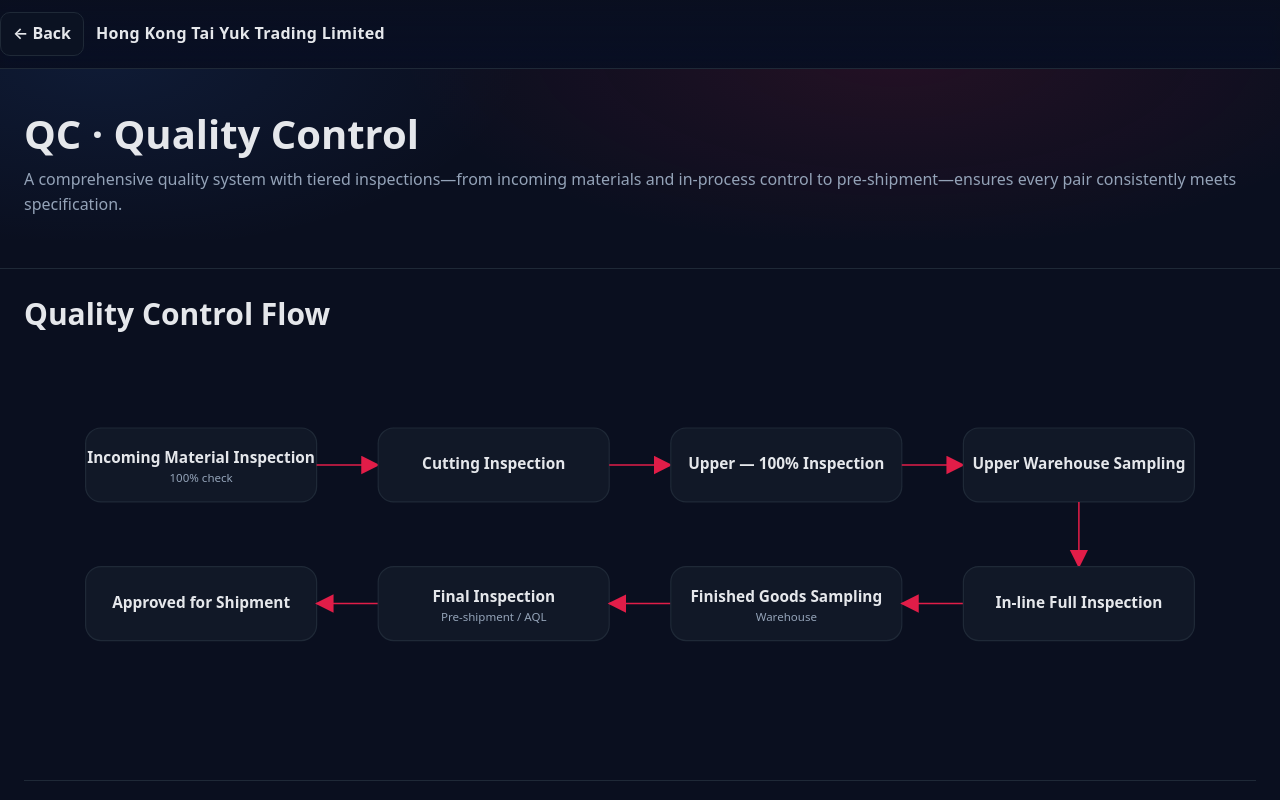
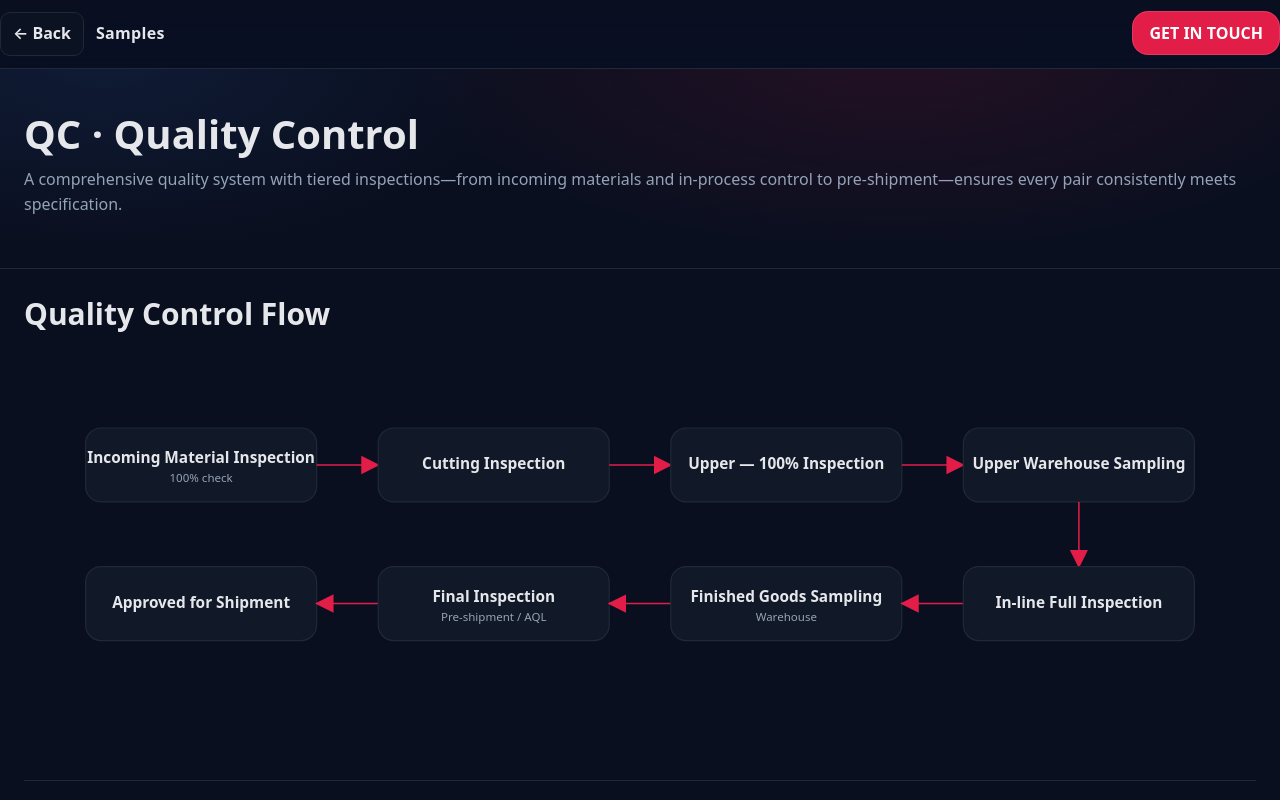
Before and after one commit to m-xia3/seg-site, a website: page expertise-qc.html in a window 1280 px wide. Shown: the top 800 px of the page. Drawn offline with Linux system fonts and the light colour scheme.

Commit message:
Update expertise-qc.html

```diff
--- a/expertise-qc.html
+++ b/expertise-qc.html
@@ -99,13 +99,16 @@
   </style>
 </head>
 <body>
-  <header class="topbar">
-    <div class="container row">
-      <a class="back" href="index.html#expertise">← Back</a>
-      <div class="brand">Hong Kong Tai Yuk Trading Limited</div>
-      <button class="close" id="btnClose">×</button>
+<header class="topbar">
+  <div class="container row">
+    <a class="back" href="index.html#samples">← Back</a>
+    <div class="brand">Samples</div>
+    <div class="cta">
+      <a class="btn btn-contact" href="contact.html" aria-label="Get in touch">GET IN TOUCH</a>
     </div>
-  </header>
+  </div>
+</header>
+
 
   <section class="hero">
     <div class="container">
```
